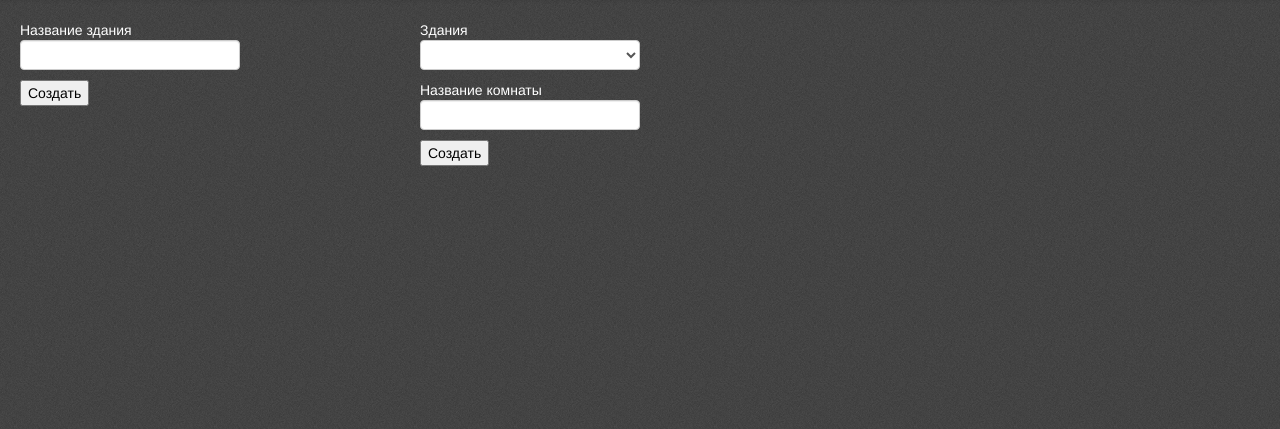
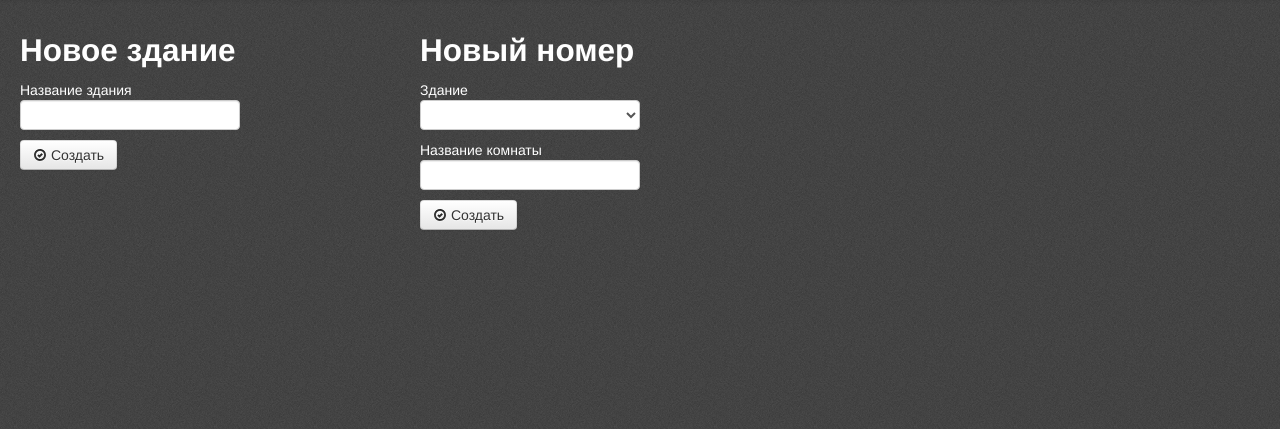
Before and after one commit to AlexPutrya/calendar, a PHP site: page /index.php?page=catalogue in a window 1280 px wide. Shown: the part 42-471 px from the top of the page. Run offline with PHP 8.4, Linux system fonts and the light colour scheme; the visitor is signed in with stand-in values (Sample User, id 1); data that the repository does not hold is empty.

Commit message:
Класс номеров

```diff
--- a/pages/calendar.php
+++ b/pages/calendar.php
@@ -4,7 +4,7 @@ $buildings_list = $buildings->getList();
 ?>
 <!-- Форма запроса вида календаря -->
 <form action="" method="POST">
-	Здания <br>
+	Здание <br>
 	<select name="id_building">
 		<?php
 		// Выводим список выбора здания
--- a/pages/catalogue.php
+++ b/pages/catalogue.php
@@ -1,5 +1,7 @@
 <?php
 $buildings = new Buildings();
+// $rooms = new Rooms();
+// $rooms_list = $rooms->getList();
 $buildings_list = $buildings->getList();//Список зданий
 
 if(!empty($_POST['building_name'])){
@@ -10,17 +12,19 @@ if(!empty($_POST['building_name'])){
 <?php if(!empty($message)){	echo "<div class='alert alert-success'>$message</div><br>";} ?>
 <!-- Блок списка зданий и создания новых -->
 <div class="span5" id="buildings">
+	<h2>Новое здание</h2>
 	<form name="new_build" action="" method="POST">
 	Название здания<br>
 	<input type="text" name="building_name"><br>
-	<input type="submit" value="Создать">
+	<button type="submit" class="btn"> <i class="icon-ok-circle"></i> Создать</button>
 </form>
 </div>
 
 <!-- Блок списка комнат и создания новых -->
 <div class="span5" id="rooms">
+	<h2>Новый номер</h2>
 	<form name="new_room" action="" method="POST">
-	Здания <br>
+	Здание <br>
 	<select name="id_building">
 		<?php
 		// Выводим список выбора здания
@@ -31,6 +35,6 @@ if(!empty($_POST['building_name'])){
 	</select><br>
 	Название комнаты<br>
 	<input type="text" name="room_name"><br>
-	<input type="submit" value="Создать">
+	<button type="submit" class="btn"> <i class="icon-ok-circle"></i> Создать</button>
 </form>
 </div>
```
Also changed, not shown: classes/Rooms.cl.php (+18 -0 lines), pages/booking.php (+20 -1 lines).
